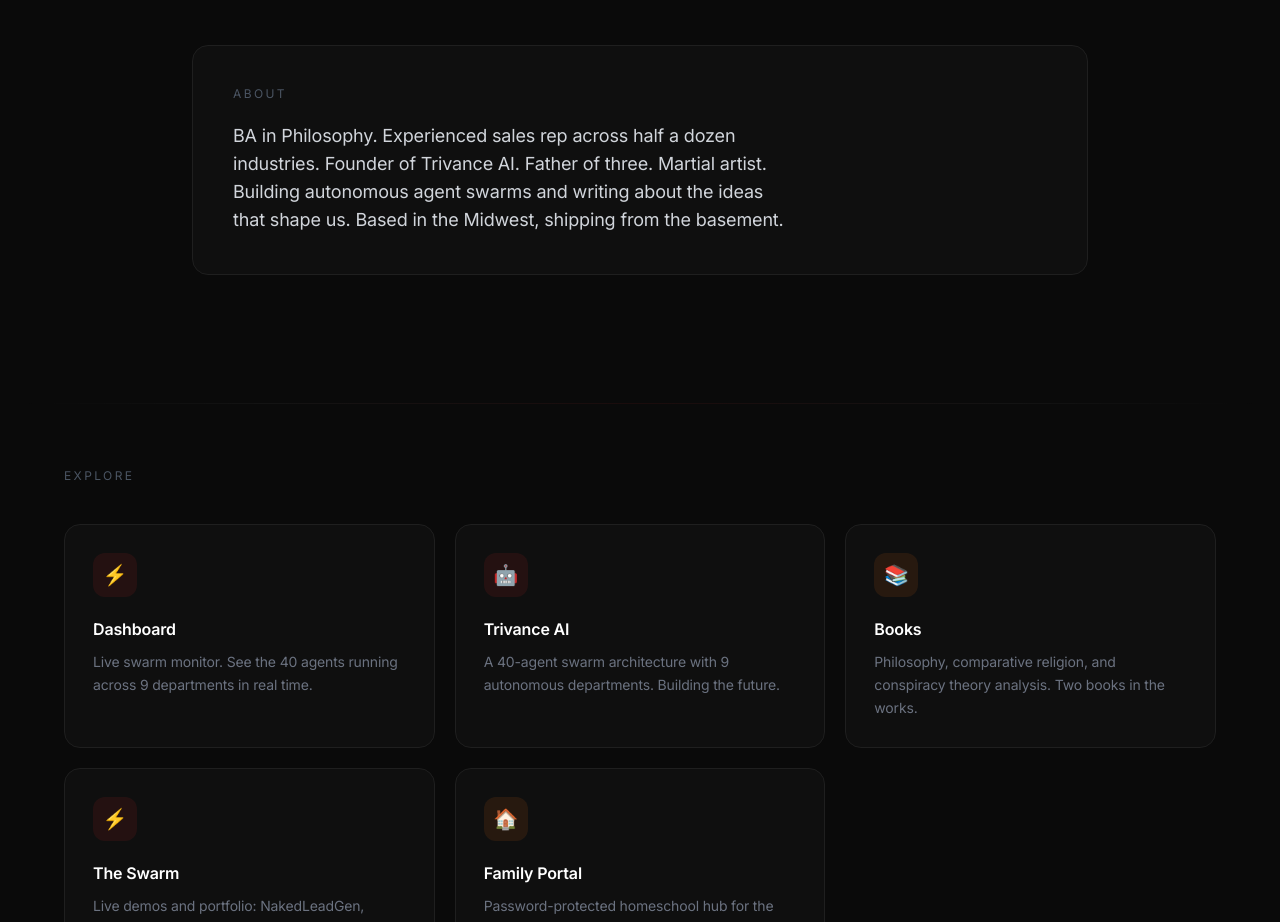
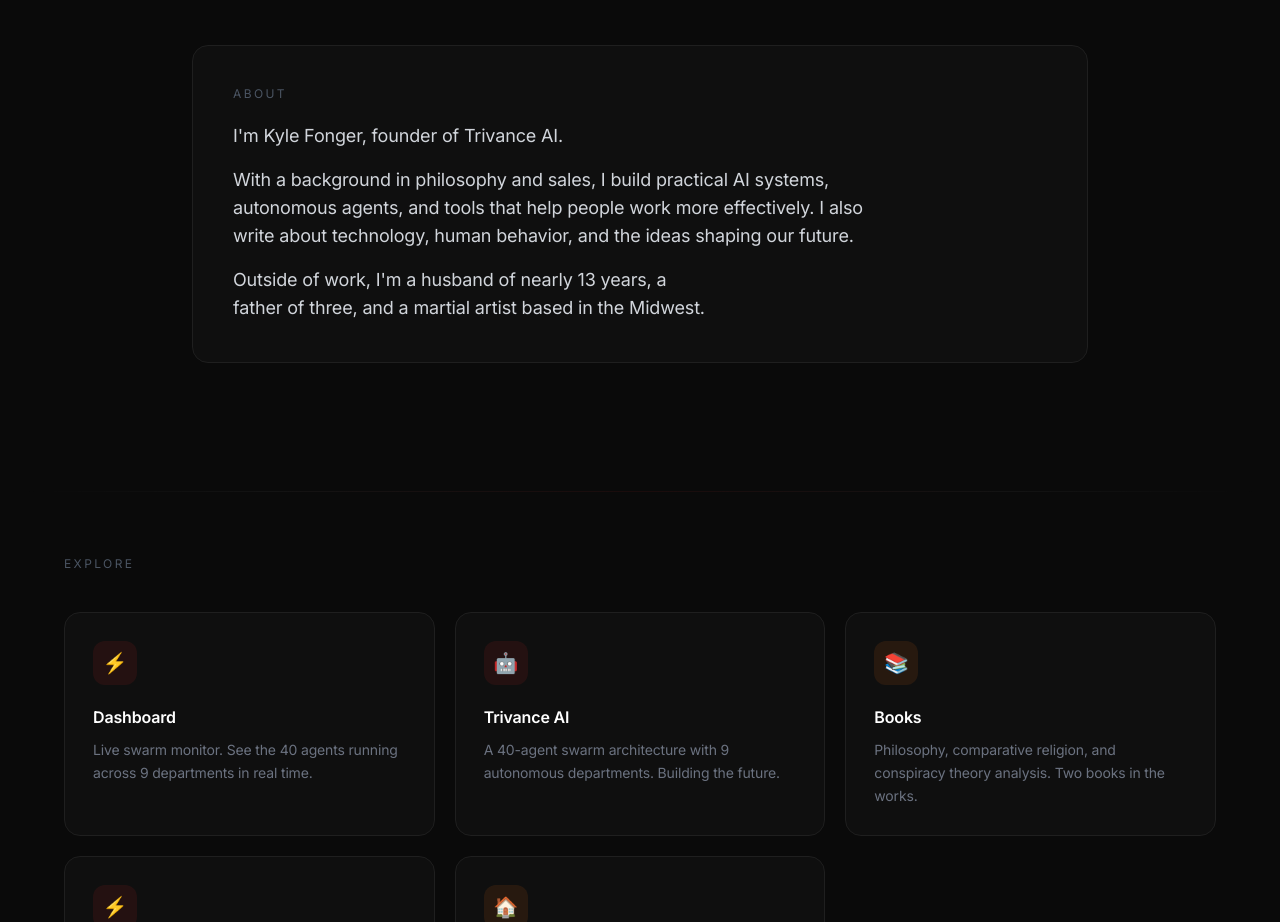
Before and after one commit to k00jax/fonger-ai, a Next.js app: page / in a window 1280 px wide. Shown: the part 820-1742 px from the top of the page. Built offline with nearby package versions, Linux system fonts and the light colour scheme.

Commit message:
Update About section with new bio

```diff
--- a/src/app/page.js
+++ b/src/app/page.js
@@ -213,10 +213,16 @@ export default function Home() {
           <div className="bg-[#0f0f0f] border border-[#1f1f1f] rounded-2xl p-8 sm:p-10 card-hover">
             <h2 className="text-xs tracking-[0.2em] uppercase text-gray-600 mb-5">About</h2>
             <p className="text-gray-300 leading-relaxed text-base sm:text-lg max-w-2xl text-balance">
-              BA in Philosophy. Experienced sales rep across half a dozen industries. Founder of Trivance AI.
-              Father of three. Martial artist. Building autonomous agent swarms and
-              writing about the ideas that shape us. Based in the Midwest, shipping
-              from the basement.
+              I'm Kyle Fonger, founder of Trivance AI.
+            </p>
+            <p className="text-gray-300 leading-relaxed text-base sm:text-lg max-w-2xl text-balance mt-4">
+              With a background in philosophy and sales, I build practical AI systems,
+              autonomous agents, and tools that help people work more effectively.
+              I also write about technology, human behavior, and the ideas shaping our future.
+            </p>
+            <p className="text-gray-300 leading-relaxed text-base sm:text-lg max-w-2xl text-balance mt-4">
+              Outside of work, I'm a husband of nearly 13 years, a father of three,
+              and a martial artist based in the Midwest.
             </p>
           </div>
         </div>
```
Also changed, not shown: 18 other files (tests, documents, lock files or other folders).
